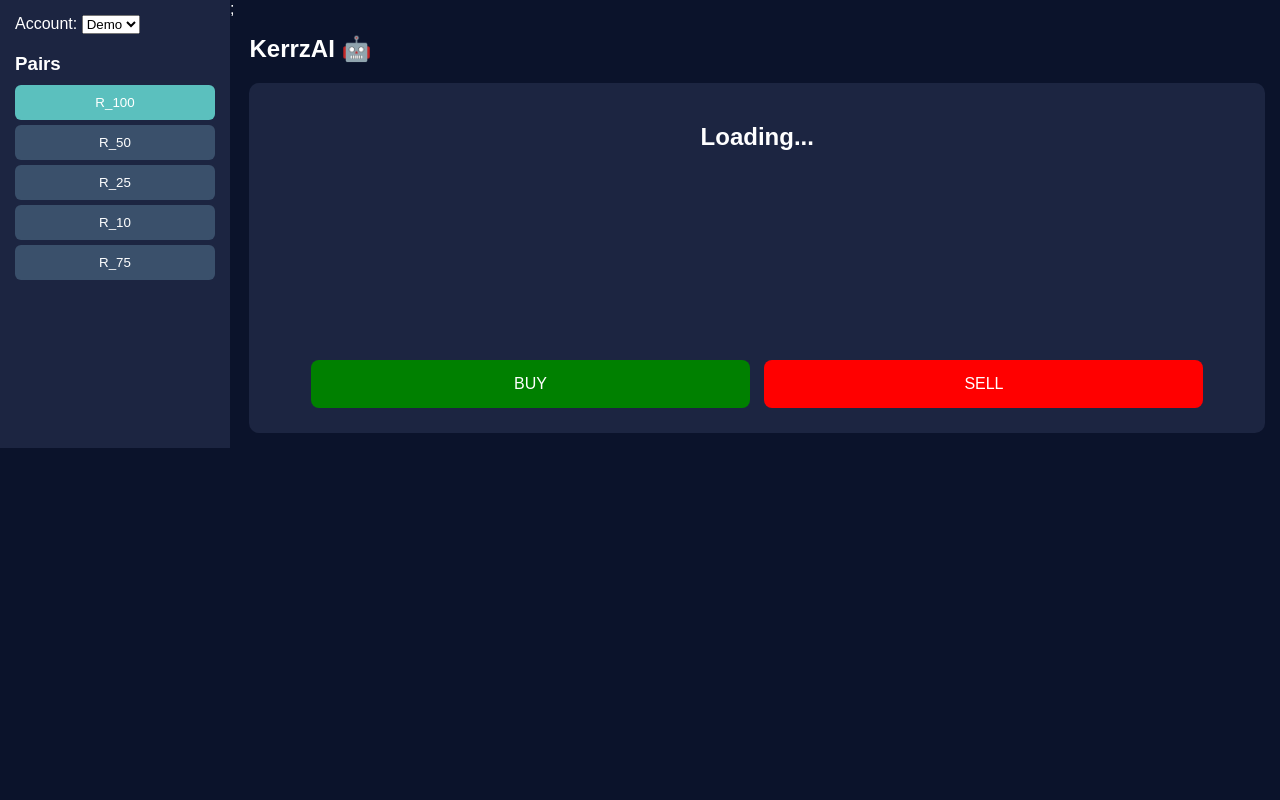
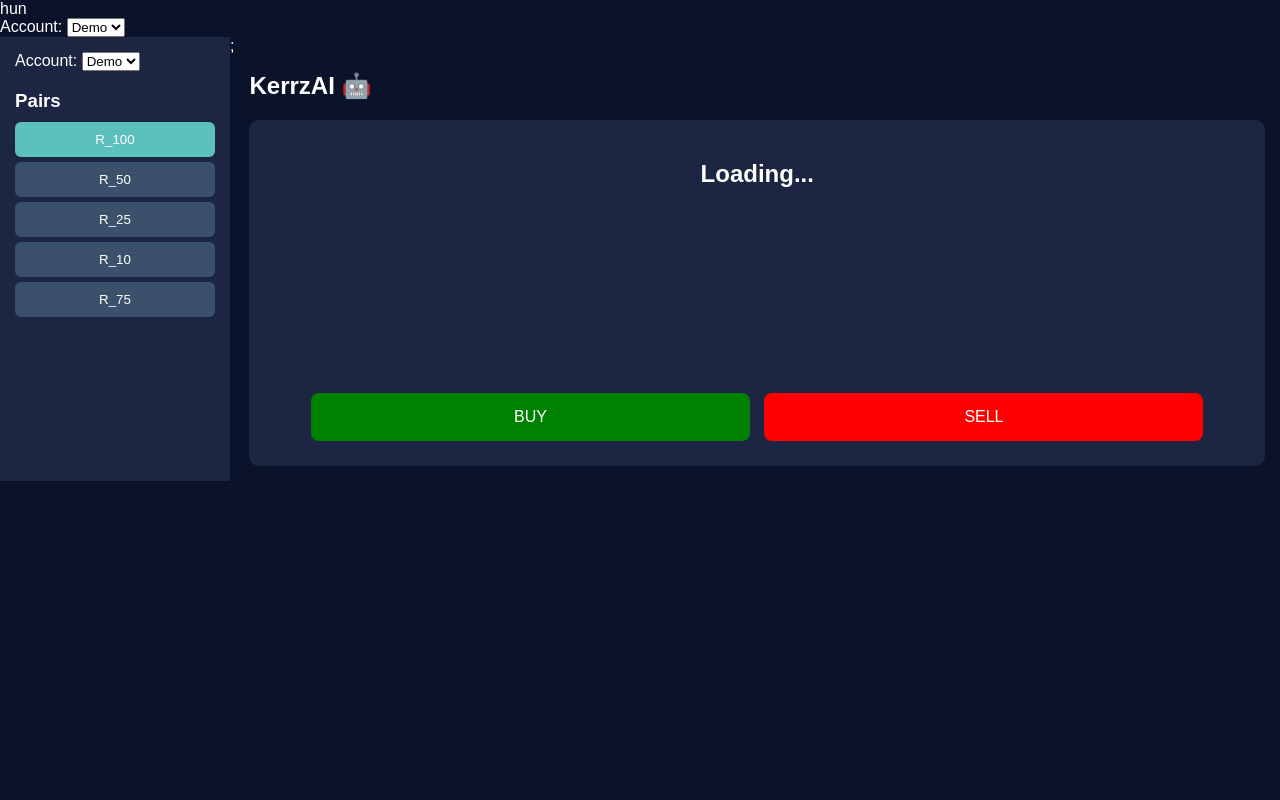
Before and after one commit to whittakerwhittaker123-commits/KerrzAi, a Flask app: template templates/index.html in a window 1280 px wide. Run offline with Flask 3, Linux system fonts and the light colour scheme; the template is opened without the code that fills it, so the values that code supplies are empty; a map, chart or similar area stays blank.

Commit message:
Update index.html

```diff
--- a/templates/index.html
+++ b/templates/index.html
@@ -1,4 +1,4 @@
-<!DOCTYPE html>
+hun<!DOCTYPE html>
 <html>
 <head>
     <title>KerrzAI Pro</title>
@@ -97,6 +97,13 @@
 
 <body>
 
+    <div class="option">
+    Account:
+    <select id="accountType">
+        <option value="demo">Demo</option>
+        <option value="real">Real</option>
+    </select>
+</div>
 <div class="container">
 
     <!-- Sidebar -->
```
